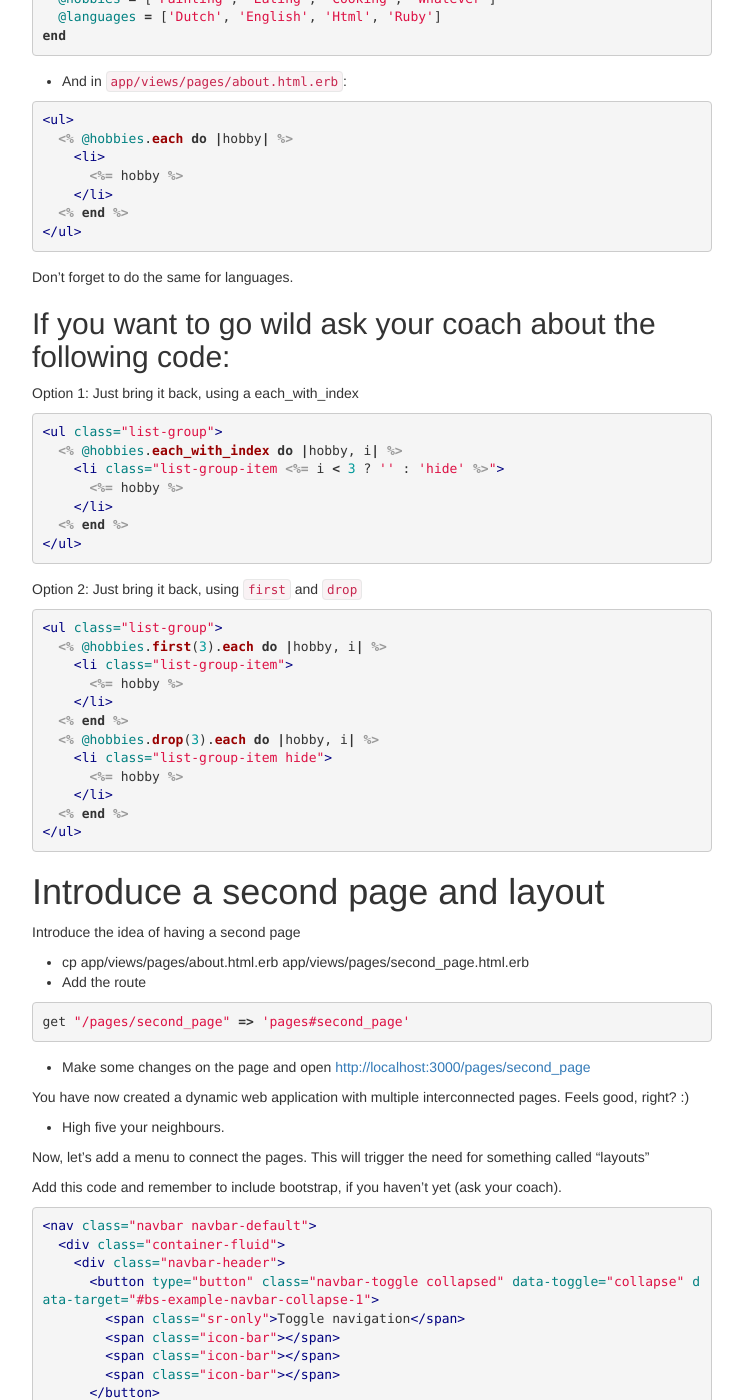
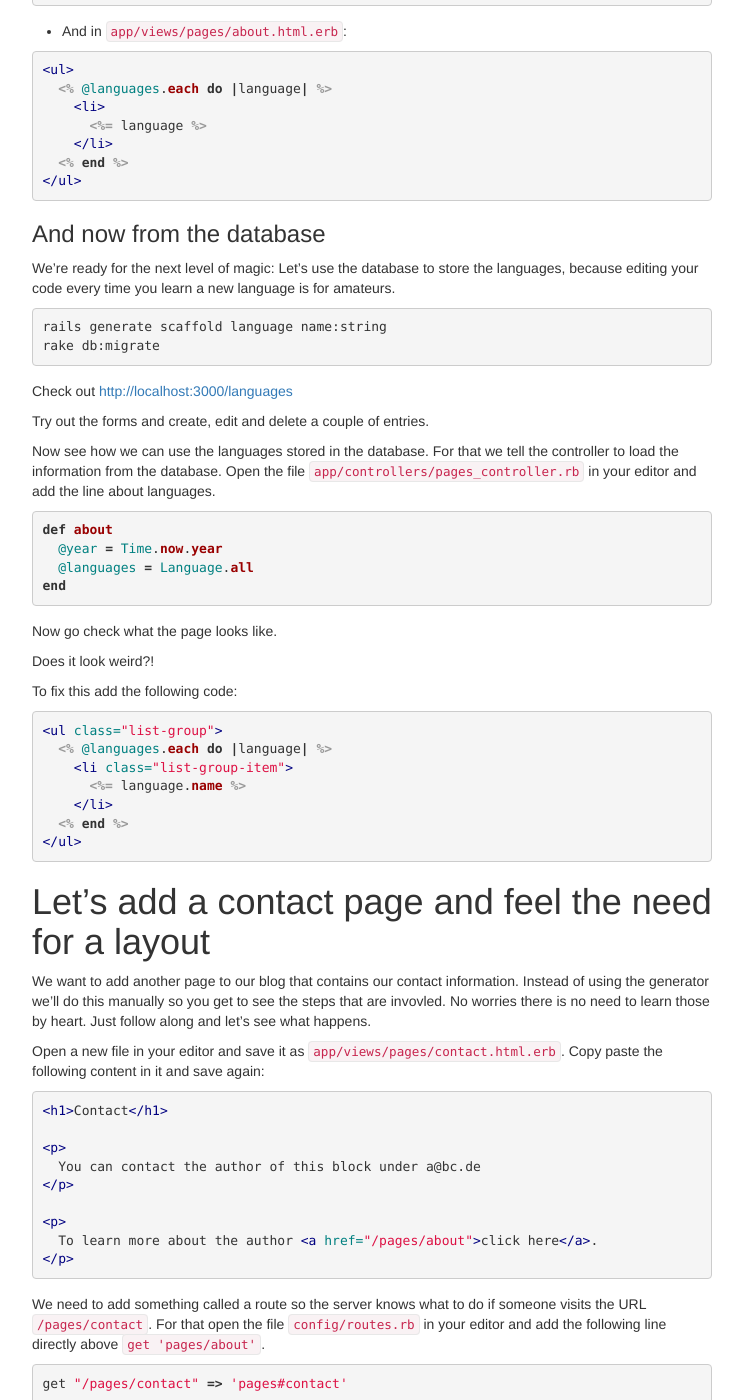
Before and after one commit to brug-be/railsgirls_guide, a Jekyll site: the page built from part_2_dynamic.md, in a window 1280 px wide and 1400 px high, scrolled down 2948 px. Shown: the whole window, without its empty margins (268-1011 px from the left). Built offline with Jekyll 4.4.1, drawn with Linux system fonts in a browser that asks for light colours; nearby versions of some CDN libraries; some of the changed text lies outside the part shown.

Commit message:
re-integrate the later topics with the new structure.

```diff
--- a/part_2_dynamic.md
+++ b/part_2_dynamic.md
@@ -81,10 +81,10 @@ Save it and go have a look at the result in your browser.
 Let's bring the two parts of this guide together. We want to integrate the about page we created in the first part into our Rails app. For that we will use our Rails' generator again and let it create all the setup we need for that page. To do that open the terminal again and type the following line:
 
 {% highlight bash %}
-rails generate controller pages about
+rails generator controller pages about
 {% endhighlight %}
 
-If you open [http://localhost:3000/pages/about](http://localhost:3000/pages/about) you will notice that Rails created an about page for us. It understands the URL and shows us some placeholder content. Let's now put our about page from earlier in that place. Open the file mentioned on the web page in your editor. Let's now paste the complete content from our about.html page into this file.
+If you open [http://localhost:3000/pages/about](http://localhost:3000/pages/about) you will see the page that Rails has created for us. It understands the URL and shows us some placeholder content. Let's now put our about page from earlier in that place. Open the file mentioned on the web page in your editor. Now paste the complete content from our about.html page into this file.
 
 visit [http://localhost:3000/pages/about](http://localhost:3000/pages/about)
 
@@ -127,28 +127,26 @@ Other examples could be the
 * Calculate age of the participant
 * Try a dynamic image using some API or something...
 
-# Iterate over lists
+### Iterate over lists
 
 Imagine part of your pages looks like this:
 
 {% highlight html %}
 <ul>
-    <li>Painting</li>
-    <li>Eating</li>
-    <li>Cooking</li>
+    <li>French</li>
+    <li>English</li>
+    <li>Clingon</li>
     <li>Whatever</li>
 </ul>
 {% endhighlight %}
 
-Adding another hobby here means you have to repeat writing the HTML tags each and every time.
+Adding another language here means you have to repeat writing the HTML tags each and every time.
 Have a look what we can do using dynamic lists (arrays) in ruby. In the file `app/controllers/pages_controller.rb`
 add the following:
 
 {% highlight ruby %}
 def about
-  @name = 'Jane Doe'
   @year = Time.now.year
-  @hobbies = ['Painting', 'Eating', 'Cooking', 'Whatever']
   @languages = ['Dutch', 'English', 'Html', 'Ruby']
 end
 {% endhighlight %}
@@ -157,67 +155,86 @@ end
 
 {% highlight erb %}
 <ul>
-  <% @hobbies.each do |hobby| %>
+  <% @languages.each do |language| %>
     <li>
-      <%= hobby %>
+      <%= language %>
     </li>
   <% end %>
 </ul>
 {% endhighlight %}
 
-Don't forget to do the same for languages.
 
-## If you want to go wild ask your coach about the following code:
+### And now from the database
 
-Option 1: Just bring it back, using a each_with_index
+We're ready for the next level of magic: Let's use the database to store the languages, because editing your code every time you learn a new language is for amateurs.
+
+{% highlight bash %}
+rails generate scaffold language name:string
+rake db:migrate
+{% endhighlight %}
+
+Check out [http://localhost:3000/languages](http://localhost:3000/languages)
+
+Try out the forms and create, edit and delete a couple of entries.
+
+Now see how we can use the languages stored in the database. For that we tell the controller to load the information from the database. Open the file `app/controllers/pages_controller.rb` in your editor and add the line about languages.
+
+{% highlight ruby %}
+def about
+  @year = Time.now.year
+  @languages = Language.all
+end
+{% endhighlight %}
+
+Now go check what the page looks like.
+
+Does it look weird?!
+
+To fix this add the following code:
 
 {% highlight erb %}
 <ul class="list-group">
-  <% @hobbies.each_with_index do |hobby, i| %>
-    <li class="list-group-item <%= i < 3 ? '' : 'hide' %>">
-      <%= hobby %>
+  <% @languages.each do |language| %>
+    <li class="list-group-item">
+      <%= language.name %>
     </li>
   <% end %>
 </ul>
 {% endhighlight %}
 
-Option 2: Just bring it back, using `first` and `drop`
+# Let's add a contact page and feel the need for a layout
 
-{% highlight erb %}
-<ul class="list-group">
-  <% @hobbies.first(3).each do |hobby, i| %>
-    <li class="list-group-item">
-      <%= hobby %>
-    </li>
-  <% end %>
-  <% @hobbies.drop(3).each do |hobby, i| %>
-    <li class="list-group-item hide">
-      <%= hobby %>
-    </li>
-  <% end %>
-</ul>
+We want to add another page to our blog that contains our contact information. Instead of using the generator we'll do this manually so you get to see the steps that are invovled. No worries there is no need to learn those by heart. Just follow along and let's see what happens.
+
+Open a new file in your editor and save it as `app/views/pages/contact.html.erb`. Copy paste the following content in it and save again:
+
+{% highlight html %}
+<h1>Contact</h1>
+
+<p>
+  You can contact the author of this block under a@bc.de
+</p>
+
+<p>
+  To learn more about the author <a href="/pages/about">click here</a>.
+</p>
 {% endhighlight %}
 
-# Introduce a second page and layout
-
-Introduce the idea of having a second page
-
-* cp app/views/pages/about.html.erb app/views/pages/second_page.html.erb
-* Add the route
+We need to add something called a route so the server knows what to do if someone visits the URL `/pages/contact`. For that open the file `config/routes.rb` in your editor and add the following line directly above `get 'pages/about'`.
 
 {% highlight ruby %}
-get "/pages/second_page" => 'pages#second_page'
+get "/pages/contact" => 'pages#contact'
 {% endhighlight %}
 
-* Make some changes on the page and open [http://localhost:3000/pages/second_page](http://localhost:3000/pages/second_page)
+Let's see what we've got [http://localhost:3000/pages/contact](http://localhost:3000/pages/second_page).
 
 You have now created a dynamic web application with multiple interconnected pages. Feels good, right? :)
 
 * High five your neighbours.
 
-Now, let's add a menu to connect the pages. This will trigger the need for something called "layouts"
+Now, let's add a menu to connect the pages.
 
-Add this code and remember to include bootstrap, if you haven't yet (ask your coach).
+Add this code on top of your contact page and remember to include bootstrap, if you haven't yet (ask your coach).
 
 {% highlight html %}
 <nav class="navbar navbar-default">
@@ -240,7 +257,7 @@ Add this code and remember to include bootstrap, if you haven't yet (ask your co
           <a href="#" class="dropdown-toggle" data-toggle="dropdown" role="button" aria-expanded="false">Dropdown <span class="caret"></span></a>
           <ul class="dropdown-menu" role="menu">
             <li><a href="/pages/about">About</a></li>
-            <li><a href="/pages/second_page">Second page</a></li>
+            <li><a href="/pages/contact">Contact</a></li>
           </ul>
         </li>
       </ul>
@@ -256,52 +273,6 @@ Introducing: layouts.
 * Open `app/views/layouts/application.html.erb`
 * Move the navbar elements into this file
 * Remove the common HTML from the erb pages
-* Remove `layout false`
-
-# Adding a DB
-
-Now let's add the next level of magic. Let's use the database to store the languages and hobbies, because editing your code every time you get a now hobby is for amateurs.
-
-{% highlight bash %}
-rails generate scaffold hobby name:string
-rake db:create
-rake db:migrate
-{% endhighlight %}
-
-{% highlight bash %}
-rails generate scaffold language name:string
-rake db:migrate
-{% endhighlight %}
-
-Check out [http://localhost:3000/hobbies](http://localhost:3000/hobbies) and [http://localhost:3000/languages](http://localhost:3000/languages)
-
-Try out the forms and create, edit and delete a couple of entries.
-
-Now let's use the hobbies and languages stored in the database.
-
-{% highlight ruby %}
-def about
-  @year = Time.now.year
-  @hobbies = Hobby.all
-  @languages = Language.all
-end
-{% endhighlight %}
-
-Now go check what the page looks like.
-
-Does it look weird?!
-
-To fix this add the following code:
-
-{% highlight erb %}
-<ul class="list-group">
-  <% @hobbies.each_with_index do |hobby, i| %>
-    <li class="list-group-item <%= i < 3 ? '' : 'hide' %>">
-      <%= hobby.name %>
-    </li>
-  <% end %>
-</ul>
-{% endhighlight %}
 
 
 # The Rails console
```
